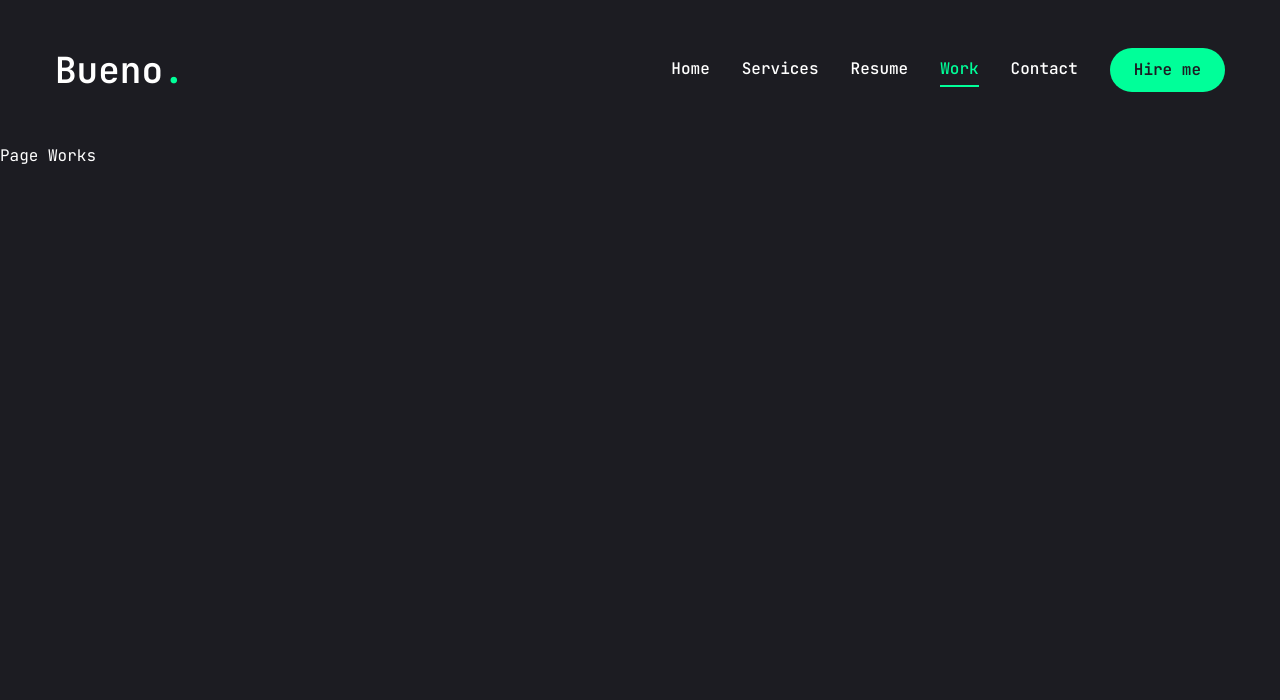
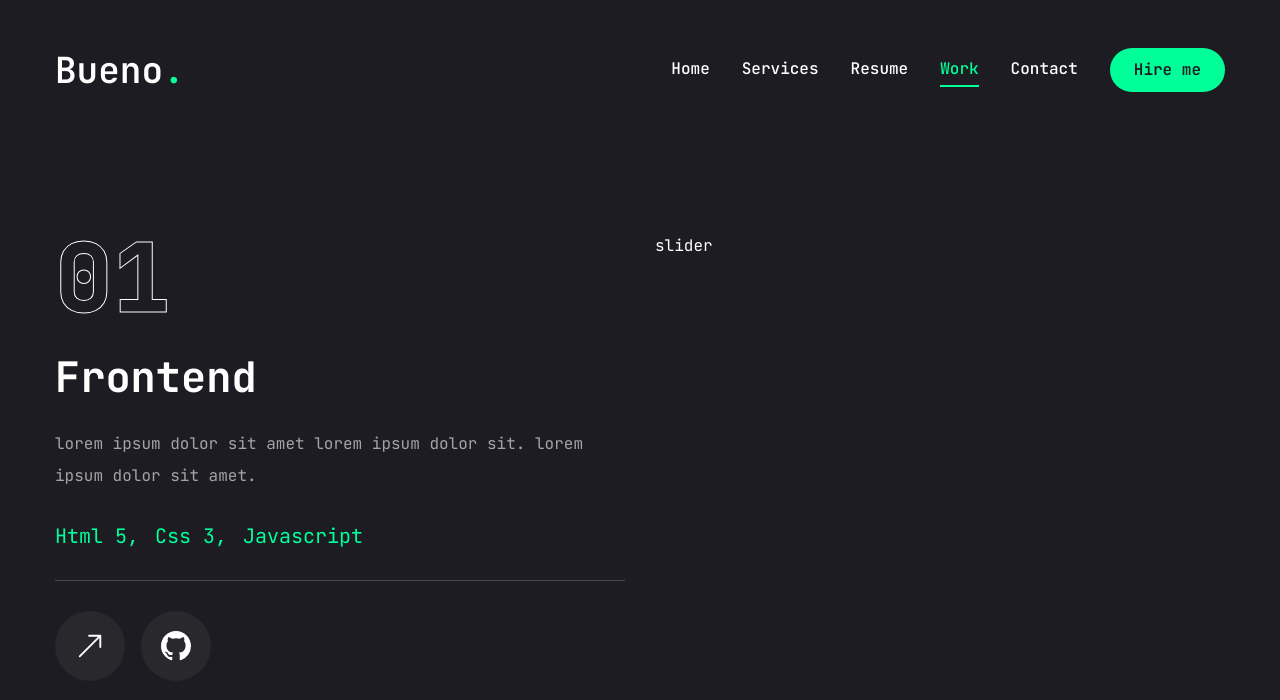
Before and after one commit to buenodevv/bueno-portfolio, a Next.js app: page /work in a window 1280 px wide. Shown: the top 700 px of the page. Built offline with nearby package versions, Linux system fonts and the light colour scheme.

Commit message:
feat: work project live added

```diff
--- a/app/work/page.jsx
+++ b/app/work/page.jsx
@@ -1,7 +1,127 @@
-function Services() {
+"use client";
+
+import { motion } from "framer-motion";
+import React, { useState } from "react";
+
+import { Swiper, SwiperSlide } from "swiper/react";
+import "swiper/css";
+
+import { BsArrowDownRight, BsArrowUp, BsArrowUpRight, BsGithub } from "react-icons/bs";
+
+import {
+  Tooltip,
+  TooltipContent,
+  TooltipProvider,
+  TooltipTrigger,
+} from "@/components/ui/tooltip";
+import Link from "next/link";
+import Image from "next/image";
+
+const projects = [
+  {
+    num: "01",
+    category: "frontend",
+    title: "project 1",
+    description:
+      "lorem ipsum dolor sit amet lorem ipsum dolor sit. lorem ipsum dolor sit amet.",
+    stack: [{ name: "Html 5" }, { name: "Css 3" }, { name: "Javascript" }],
+    image: "/assets/work/thumb1.png",
+    live: "",
+    github: "",
+  },
+  {
+    num: "02",
+    category: "Fullstack",
+    title: "project 2",
+    description:
+      "lorem ipsum dolor sit amet sslorem ipsum dsdfolor sit. lorem ipsum dolor sit amet.",
+    stack: [{ name: "Next.js" }, { name: "Tailwind.css" }, { name: "Node.js" }],
+    image: "/assets/work/thumb2.png",
+    live: "",
+    github: "",
+  },
+  {
+    num: "03",
+    category: "frontend",
+    title: "project 3",
+    description:
+      "lorem ipsum dofsdflor sit amsdet lorem ipsum dolor sit. lorem ipsum dolor sit amet.",
+    stack: [{ name: "Next.js" }, { name: " Tailwind.css" }],
+    image: "/assets/work/thumb3.png",
+    live: "",
+    github: "",
+  },
+];
+
+function Work() {
+  const [projec, setProject] = useState(projects[0]);
   return (
-    <div>Page Works</div>
-  )
+    <motion.div
+      initial={{ opacity: 0 }}
+      animate={{ opacity: 1 }}
+      className="min-h-[80vh] flex flex-col justify-center py-12 xl:py-0"
+    >
+      <div className="container mx-auto">
+        <div className=" flex flex-col xl:flex-row xl:gap-[30px]">
+          <div className="w-full xl:w-[50%] xl:h-[460px] flex flex-col xl:justify-between order-2 xl:order-none">
+            <div className="flex flex-col gap-[30px] h-[50%]">
+              {/* outline num */}
+              <div className="text-8xl leading-none font-extrabold text-transparent text-outline">
+                {projec.num}
+              </div>
+              {/* project category */}
+              <h2 className="text-[42px] font-bold leading-none text-white group-hover:text-rb-hover transition-all duration-500 capitalize">{projec.category}</h2>
+              {/* project description */}
+              <p className="text-white/60">{projec.description}</p>
+              {/* stack */}
+              <ul className="flex gap-4">
+                {projec.stack.map((stack, index) => {
+                  return (
+                    <li className="text-xl text-rb">
+                      {stack.name}
+                      {index !== projec.stack.length - 1 && ","}
+                    </li>
+                  )
+                })}
+              </ul>
+              {/* border */}
+              <div className="border-b border-white/20"></div>
+              {/* buttons */}
+              <div className="flex gap-4 items-center">
+                {/* live project button */}
+                <Link href={projec.live}>
+                  <TooltipProvider delayDuration={100}>
+                    <Tooltip>
+                      <TooltipTrigger className="w-[70px] h-[70px] rounded-full bg-white/5 flex justify-center items-center group">
+                        <BsArrowUpRight className="text-white text-3xl group-hover:text-rb-hover" />
+                        <TooltipContent>
+                          <p>Live Project</p>
+                        </TooltipContent>
+                      </TooltipTrigger>
+                    </Tooltip>
+                  </TooltipProvider>
+                </Link>
+                {/* project github */}
+                <Link href={projec.github}>
+                  <TooltipProvider delayDuration={100}>
+                    <Tooltip>
+                      <TooltipTrigger className="w-[70px] h-[70px] rounded-full bg-white/5 flex justify-center items-center group">
+                        <BsGithub className="text-white text-3xl group-hover:text-rb-hover" />
+                        <TooltipContent>
+                          <p>GitHub Repository</p>
+                        </TooltipContent>
+                      </TooltipTrigger>
+                    </Tooltip>
+                  </TooltipProvider>
+                </Link>
+              </div>
+            </div>
+          </div>
+          <div className="w-full xl:w-[50%]">slider</div>
+        </div>
+      </div>
+    </motion.div>
+  );
 }
 
-export default Services
+export default Work;
--- a/package.json
+++ b/package.json
@@ -24,6 +24,7 @@
     "react-countup": "^6.5.3",
     "react-dom": "^18",
     "react-icons": "^5.2.1",
+    "swiper": "^11.1.4",
     "tailwind-merge": "^2.3.0",
     "tailwindcss-animate": "^1.0.7"
   },
```
Also changed, not shown: 1 other file (tests, documents, lock files or other folders).
